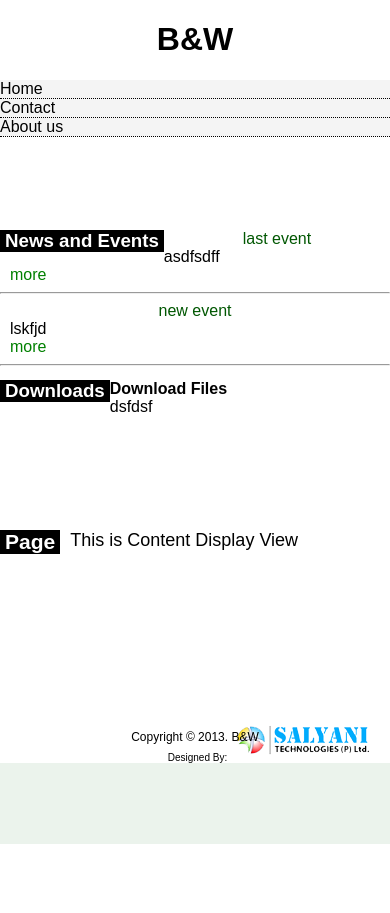
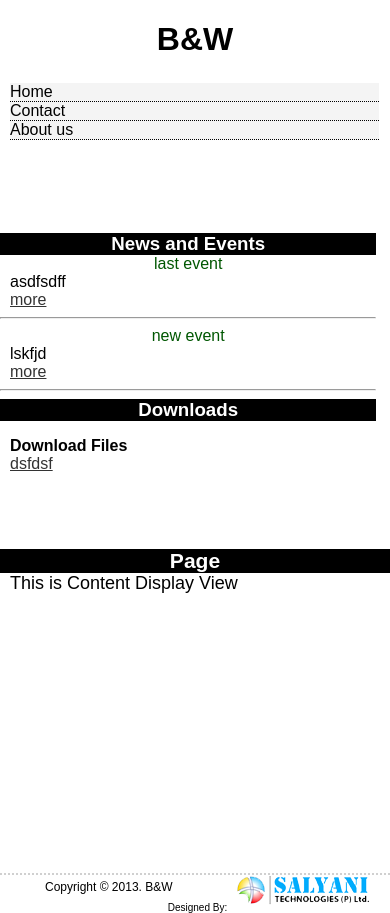
Before and after one commit to infotechnab/BnW, a CodeIgniter app: page /bnw/ in a window 390 px wide. Before the commit the page ends 844 px from the top, so only its background shows below. Run offline with CodeIgniter, Linux system fonts and the light colour scheme; some libraries are stand-ins or nearby versions.

Commit message:
the view design for application/controller/view is done

```diff
--- a/application/controllers/view.php
+++ b/application/controllers/view.php
@@ -22,7 +22,7 @@ public function index()
        // }
         //$data['menu'] = $this->viewmodel->listing($id);
         $this->load->view('menuview/header',$data);
-        /*$this->load->view('menuview/right',$data);*/
+
 
 
     }
--- a/application/views/menuview/header.php
+++ b/application/views/menuview/header.php
@@ -74,6 +74,7 @@ else
 
                  </div>
         <div class="clear"></div>
+        <div class="eventAndDownload">
         <div class="event">
             <div class="eventHeader">
                 <h3>News and Events</h3>
@@ -103,23 +104,24 @@ else
           <?php echo strip_tags($retval);
 
           } ?></p>
-            <p class="paragraph" > <?php echo anchor('view/index/'.$id,'more','style="color:green;"'); ?> </p> <hr/> <?php } ?>
+            <p class="paragraph" > <?php echo anchor('view/index/'.$id,'more'); ?> </p> <hr/> <?php } ?>
             </div>
-        <div class="clear"></div>
         <div class="download">
             <div class="downloadHeader"><h3> Downloads </h3></div>
             <div>
                 <?php foreach ($download as $data)
             { ?>
                 <div class="paragraph">
-                    <b> Download Files </b> <br/> <a href="<?php echo base_url(); ?>downloads/<?php echo $data->image; ?>" > <?php echo $data->title;?> </a>  </p>
+                   <p><b> Download Files </b> <br/> <a href="<?php echo base_url(); ?>downloads/<?php echo $data->image; ?>" > <?php echo $data->title;?> </a>  </p>
             <?php
             } ?>
                 </div>
             </div>
         </div>
         </div>
-            <div class="clear"></div>
+        <div class="clear"></div>
+        </div>
+
 
             <div class="fullRight">
                 <div class="slider">
@@ -152,7 +154,7 @@ else
                 </div>
             </div>
 
-        </div>
+            <div class="clear"></div>
         <!class full is closed here>
         <div id="footer">
                  <div  id="copyright">  Copyright &copy;  2013. B&W </div>
@@ -162,5 +164,6 @@ else
                 </div>
             <div class="clear" > </div>
         </div>
+        </div>
     </body>
 </html>
--- a/content/styles/stylesForView.css
+++ b/content/styles/stylesForView.css
@@ -2,19 +2,23 @@ body
 {
     margin: 0;
     padding: 0;
-    background-color: #EBF3EC;
+    background-color: #e0e0e0;
     font-family:Arial,Helvetica,sans-serif;
 }
 .clear
 {
     clear: both;
 }
+.menuItem, .eventAndDownload
+{
+    background-color: #fff;
+    width: 96.5%;
+    float:left;
+    min-height: 150px;
+}
 .menuItem
 {
-    background-color: #fff;
-    width: 100%;
-    float:left;
-    min-height: 150px;
+    padding: 3px 3px 0px 10px;
 }
 
 .list
@@ -50,21 +54,18 @@ body
 }
 a
 {
-	text-decoration:none;
-	color:#000;
+	color:#333;
+}
+a:hover
+{
+    color: #000;
 }
 .subList
 {
     margin: 0px;
     padding: 0px;
 }
-.event, .download
-{
-    width: 100%;
-    min-height: 150px;
-    margin: 0px;
-    padding: 0px;
-}
+
 .eventHeader, .downloadHeader, .containerHeader
 {
     width: 100%!important;
@@ -72,7 +73,8 @@ a
     background-color: #000;
     color: #fff;
     min-height: 10px;
-    float: left;
+    float: none!important;
+    text-align: center;
 }
 .newNews
 {
@@ -95,14 +97,15 @@ p
 {
     background-color: #fff;
     width: 100%;
-    height: 400px;
+    min-height: 100px;
     z-index: -3000;
+    margin-bottom: 15px;
 }
 .content
 {
     width: auto;
     float: left;
-    min-height: 150px;
+    min-height: 300px;
 }
 #footer
 {
@@ -110,13 +113,13 @@ p
     min-height: 20px;
      background-color: #fff;
      font-size: 10px;
-     padding: 0px 10px 0px 10px;
+     padding: 5px 10px 0px 10px;
+     border-top: 2px dotted #D0D0D0;
 }
 #copyright
 {
 
     font-size: 12px;
-    text-align: center;
     max-width: 300px;
     margin: 0 auto 0 auto;
 }
@@ -136,6 +139,8 @@ p
         padding: 0px;
         min-height: 200px;
         width: 70%;
+        background-color: white;
+        box-shadow: 5px 5px 5px 0px #333;
     }
     .fullLeft
     {
@@ -149,10 +154,11 @@ p
     .fullRight
     {
         float: left;
-        width:70%;
+        width:67%;
         min-height: 200px;
         margin: 0px;
         padding: 0px;
+        margin-left: 3%;
     }
     .header
     {
@@ -180,6 +186,13 @@ p
         left:99%;
         z-index:5000;
     }
+    .event, .download
+{
+    width: 100%;
+    min-height: 150px;
+    margin: 0px;
+    padding: 0px;
+}
     .eventHeader, .downloadHeader, .containerHeader
     {
         width: auto!important;
@@ -196,6 +209,10 @@ p
         margin: 0px;
         padding: 0px;
     }
+    #copyright
+    {
+        text-align: center;
+    }
 
 }
 
@@ -210,6 +227,8 @@ p
         padding: 0px;
         min-height: 200px;
         width: 80%;
+        background-color: white;
+        box-shadow: 5px 5px 5px 0px #333;
     }
     .fullLeft
     {
@@ -223,10 +242,11 @@ p
     .fullRight
     {
         float: left;
-        width:70%;
+        width:67%;
         min-height: 200px;
         margin: 0px;
         padding: 0px;
+        margin-left: 3%;
     }
     .header
     {
@@ -250,10 +270,21 @@ p
         z-index:5000;
        max-width:300%;
     }
+    .event, .download
+{
+    width: 100%;
+    min-height: 150px;
+    margin: 0px;
+    padding: 0px;
+}
     .eventHeader, .downloadHeader, .containerHeader
     {
         width: auto!important;
         padding: 0px 5px 0px 5px;
+    }
+     #copyright
+    {
+        text-align: center;
     }
 }
 
@@ -268,6 +299,8 @@ p
         padding: 0px;
         min-height: 200px;
         width: 90%;
+        background-color: white;
+        box-shadow: 5px 5px 5px 0px #333;
     }
     .fullLeft
     {
@@ -281,10 +314,11 @@ p
     .fullRight
     {
         float: left;
-        width:70%;
+        width:67%;
         min-height: 200px;
         margin: 0px;
         padding: 0px;
+        margin-left: 3%;
     }
     .header
     {
@@ -304,10 +338,21 @@ p
         z-index:5000;
        max-width:300%;
     }
+    .event, .download
+{
+    width: 100%;
+    min-height: 150px;
+    margin: 0px;
+    padding: 0px;
+}
     .eventHeader, .downloadHeader, .containerHeader
     {
         width: auto!important;
         padding: 0px 5px 0px 5px;
+    }
+     #copyright
+    {
+        text-align: left;
     }
 
 }
@@ -323,71 +368,8 @@ p
         padding: 0px;
         min-height: 200px;
         width: 100%;
-    }
-    .fullLeft, .fullRight
-    {
-        margin: 0 auto 0 auto;
-        padding: 0;
-        float: left;
-        width: 100%;
-        height: auto;
-        background-color: #fff;
-    }
-    .header
-    {
-        text-align: center;
-        width: auto;
-        margin: 0px;
-        padding: 0px;
-    }
-    .menuItem ul li
-    {
-        width: 48%;
-        float: left;
-    }
-    .parList, .subList li
-    {
-        height: auto;
-        padding: 0px;
-    }
-    .menuItem ul li:hover ul
-    {
-        margin: 0 auto 0 auto;
-	display:block;
-        position: relative;
-        top :-5px;
-        left:0%;
-        z-index:5000;
-        width:100%;
-    }
-    .menuItem ul li:hover ul li
-    {
-        width: 100%;
-        border-bottom: none;
-    }
-    .eventHeader, .downloadHeader, .containerHeader
-    {
-        width: auto!important;
-        padding: 0px 5px 0px 5px;
-    }
-    .slider
-    {
-        display: none;
-    }
-
-}
-
-
-
-/* for media screen max of 480px and min of 320px*/
-@media only screen and (max-width : 480px)
-{
-    .full
-    {
-        margin: 0 auto 0 auto;
-        padding: 0px;
-        min-height: 200px;
-        width: 100%;
+        background-color: white;
+        box-shadow: none;
     }
     .fullLeft, .fullRight
     {
@@ -428,7 +410,18 @@ p
     .menuItem ul li:hover ul li
     {
         width: 100%;
+        border-bottom: dotted #000 1px;
+        background-color: #5D5D5D;
     }
+    .event, .download
+{
+    width: 48%;
+    min-height: 150px;
+    margin: 0px;
+    padding: 0px;
+    margin-right: 2%;
+    float: left;
+}
     .eventHeader, .downloadHeader, .containerHeader
     {
         width: auto!important;
@@ -438,11 +431,17 @@ p
     {
         display: none;
     }
+    #copyright
+    {
+        text-align: left;
+    }
 
 }
 
-/* for media screen max of 320px and min of 100px*/
-@media only screen and (max-width : 320px)
+
+
+/* for media screen max of 480px and min of 320px*/
+@media only screen and (max-width : 480px)
 {
     .full
     {
@@ -450,6 +449,8 @@ p
         padding: 0px;
         min-height: 200px;
         width: 100%;
+        background-color: white;
+        box-shadow: none;
     }
     .fullLeft, .fullRight
     {
@@ -469,7 +470,7 @@ p
     }
     .menuItem ul li
     {
-        width: 100%;
+        width: 98%;
         float: left;
     }
     .parList, .subList li
@@ -490,8 +491,16 @@ p
     .menuItem ul li:hover ul li
     {
         width: 100%;
-        border-bottom: none;
+        border-bottom: dotted #000 1px;
+        background-color: #5D5D5D;
     }
+    .event, .download
+{
+    width: 100%;
+    min-height: 150px;
+    margin: 0px;
+    padding: 0px;
+}
     .eventHeader, .downloadHeader, .containerHeader
     {
         width: auto!important;
@@ -500,6 +509,87 @@ p
     .slider
     {
         display: none;
+    }
+    #copyright
+    {
+        text-align: left;
+    }
+
+}
+
+/* for media screen max of 320px and min of 100px*/
+@media only screen and (max-width : 320px)
+{
+    .full
+    {
+        margin: 0 auto 0 auto;
+        padding: 0px;
+        min-height: 200px;
+        width: 100%;
+        background-color: white;
+        box-shadow: none;
+    }
+    .fullLeft, .fullRight
+    {
+        margin: 0 auto 0 auto;
+        padding: 0;
+        float: left;
+        width: 100%;
+        height: auto;
+        background-color: #fff;
+    }
+    .header
+    {
+        text-align: center;
+        width: auto;
+        margin: 0px;
+        padding: 0px;
+    }
+    .menuItem ul li
+    {
+        width: 96%;
+        float: left;
+    }
+    .parList, .subList li
+    {
+        height: auto;
+        padding: 0px;
+    }
+    .menuItem ul li:hover ul
+    {
+        margin: 0 auto 0 auto;
+	display:block;
+        position: relative;
+        top :-5px;
+        left:0%;
+        z-index:5000;
+        width:100%;
+    }
+    .menuItem ul li:hover ul li
+    {
+        width: 100%;
+        border-bottom: dotted #000 1px;
+        background-color: #5D5D5D;
+    }
+    .event, .download
+{
+    width: 100%;
+    min-height: 150px;
+    margin: 0px;
+    padding: 0px;
+}
+    .eventHeader, .downloadHeader, .containerHeader
+    {
+        width: auto!important;
+        padding: 0px 5px 0px 5px;
+    }
+    .slider
+    {
+        display: none;
+    }
+    #copyright
+    {
+        text-align: left;
     }
 
 }
```
